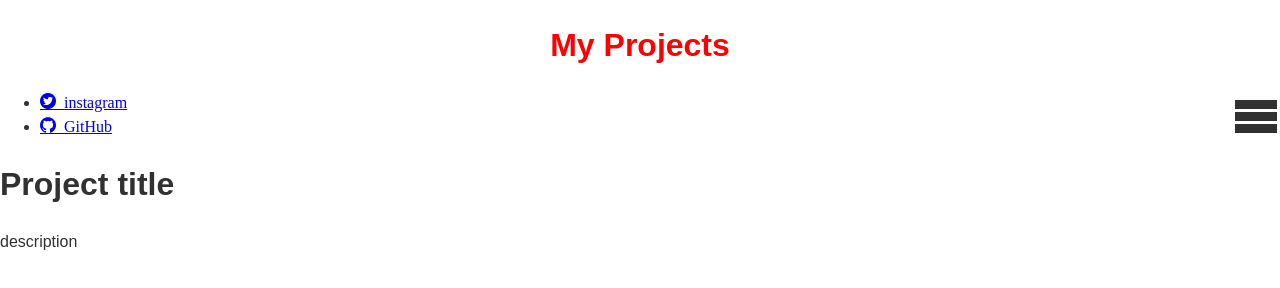
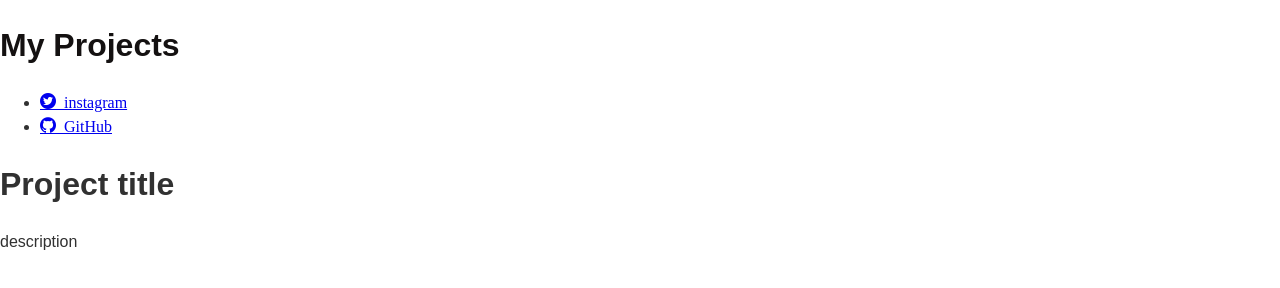
Before and after one commit to ShaneMoyo/portfolio, a plain HTML site: page index.html in a window 1280 px wide. Drawn offline with nearby package versions, Linux system fonts and the light colour scheme; files whose address does not match are found by name.

Commit message:
got hamburger to disappear on wide screen

```diff
--- a/index.html
+++ b/index.html
@@ -23,7 +23,9 @@
         <h1>Project title</h1>
         <div class="description">description</div>
     </section>
+    <script src="https://ajax.googleapis.com/ajax/libs/jquery/3.2.1/jquery.min.js"></script>
+    <script src='data.js'></script>
+    <script src='app.js'></script>
 </body>
-<script src='data.js'></script>
-<script src='app.js'></script>
+
 </html>
--- a/style.css
+++ b/style.css
@@ -1,8 +1,10 @@
+
+
 #main {
     color: red;
     text-align: center;
 
-};
+}
 
 img {
     max-width: 100%;
@@ -16,13 +18,14 @@ body {
 .icon-menu {
     font-size: 3em;
     float: right;
-  };
+  }
 
-
-
-@media only screen and (max-width: 640px) {
+  @media only screen and (min-width: 640px) {
+    .icon-menu {
+      display: none;
+  }
     #main {
-        color: #120E0E;
-        text-align: center;
-    };
+    color: #141111;
+    text-align: left;
+  }
 }
```
